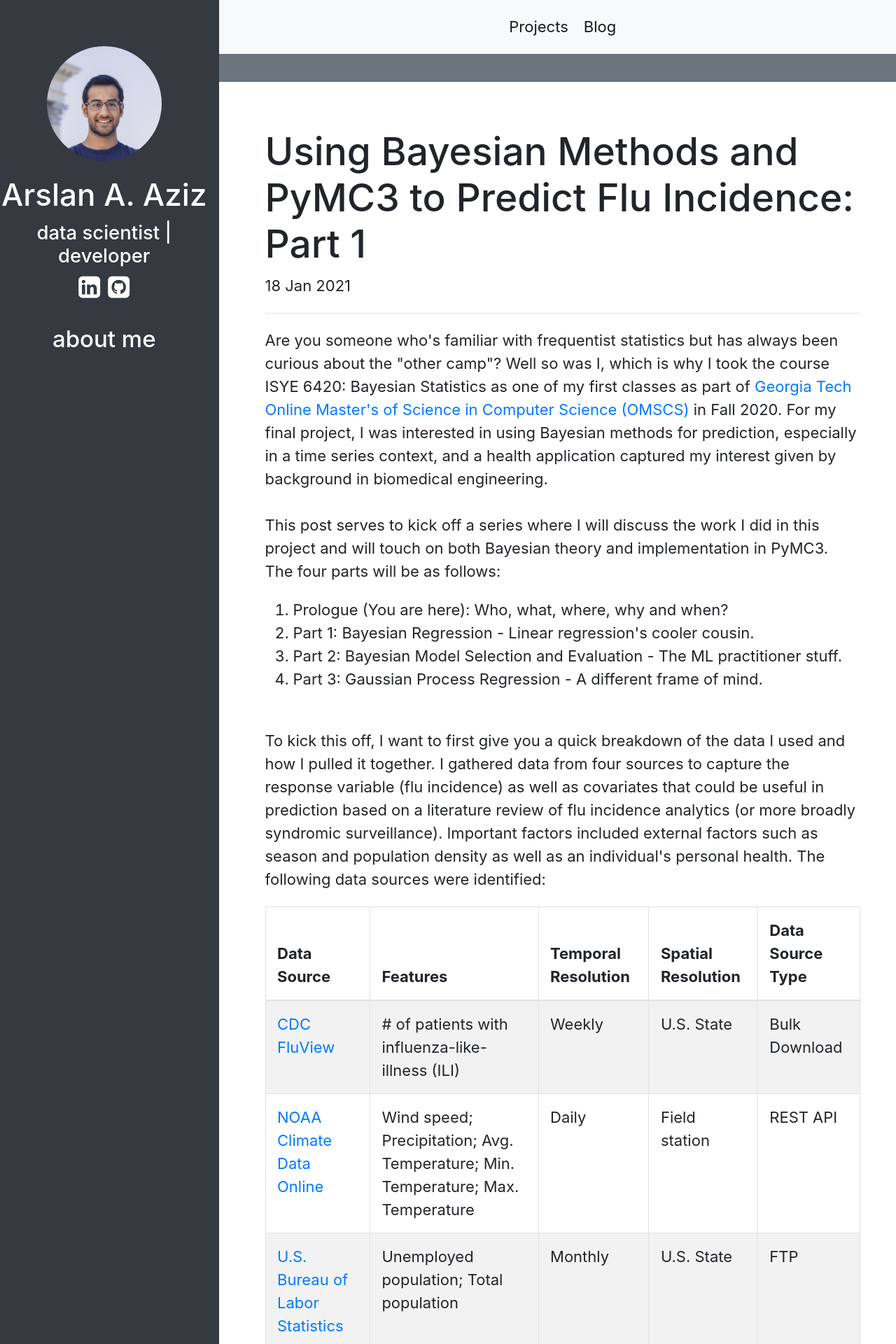
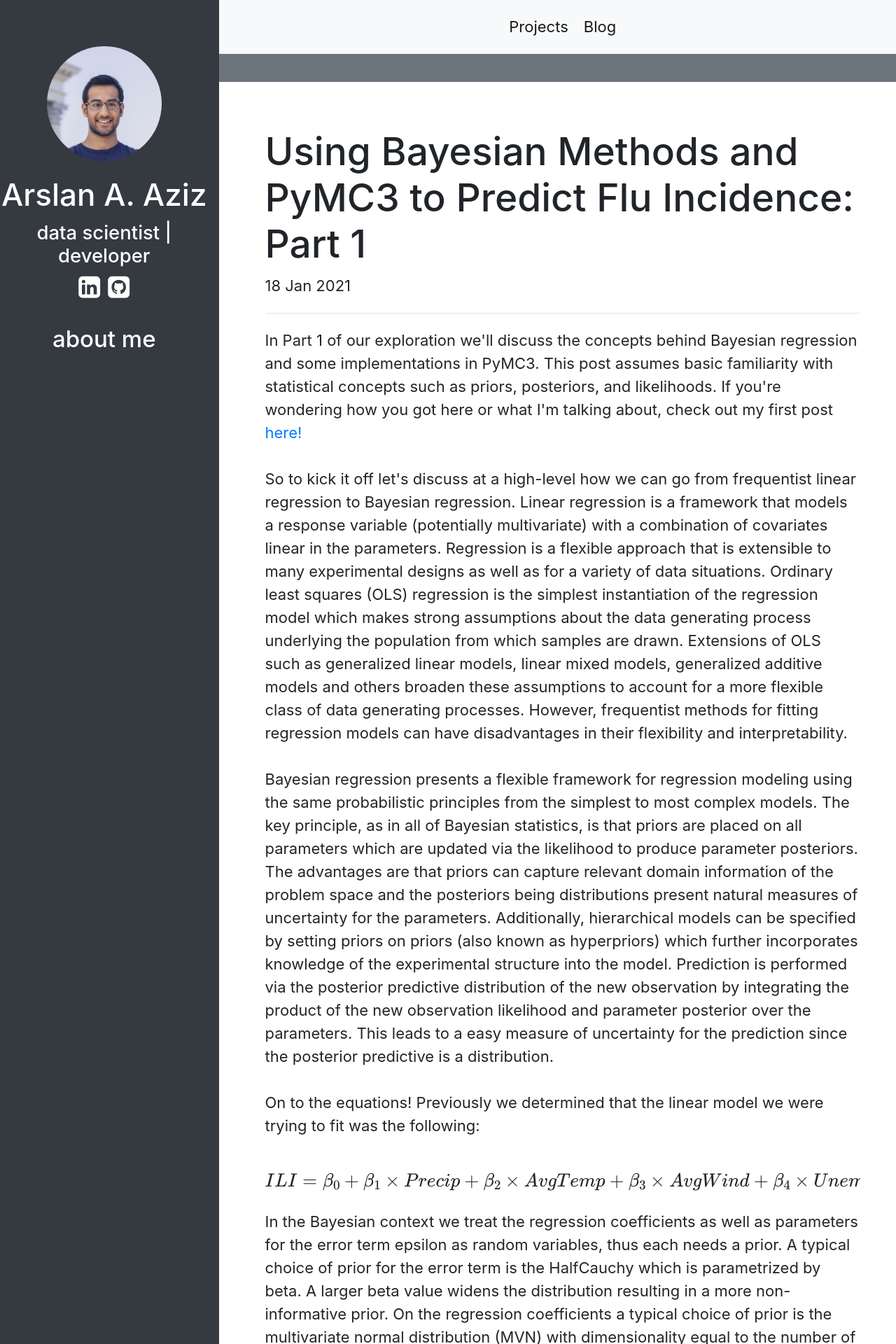
Before and after one commit to arslan-aziz/arslan-aziz.github.io, a Jekyll site: the page built from _posts/2021-01-18-bayesp2.html, in a window 1280 px wide. Shown: the top 1920 px of the page at 70% size. Built offline with Jekyll 4.4.1, drawn with Linux system fonts in a browser that asks for light colours; nearby versions of some CDN libraries; formulas are drawn with MathJax 3; some of the changed text lies outside the part shown.

Commit message:
completed bayes post 2

```diff
--- a/_layouts/default.html
+++ b/_layouts/default.html
@@ -15,6 +15,10 @@
     <script type="text/javascript" async
       src="https://cdnjs.cloudflare.com/ajax/libs/mathjax/2.7.7/MathJax.js?config=TeX-MML-AM_CHTML">
     </script>
+
+    <link rel="stylesheet" href="//cdnjs.cloudflare.com/ajax/libs/highlight.js/10.5.0/styles/agate.min.css">
+    <script src="//cdnjs.cloudflare.com/ajax/libs/highlight.js/10.5.0/highlight.min.js"></script>
+    <script>hljs.initHighlightingOnLoad();</script>
 
   </head>
   <style>
--- a/_posts/2021-01-05-bayesp1.html
+++ b/_posts/2021-01-05-bayesp1.html
@@ -12,7 +12,7 @@
 <p class="aboutme-size-font">
     Are you someone who's familiar with frequentist statistics but has always been curious about the "other camp"? Well so was I, which is why I took the
     course ISYE 6420: Bayesian Statistics as one of my first classes as part of
-    <a href="url">Georgia Tech Online Master's of Science in Computer Science (OMSCS)</a> in Fall 2020. For my final project, I was interested in using Bayesian
+    <a href="https://omscs.gatech.edu/">Georgia Tech Online Master's of Science in Computer Science (OMSCS)</a> in Fall 2020. For my final project, I was interested in using Bayesian
     methods for prediction, especially in a time series context, and a health application captured my interest given by background in biomedical engineering.
     <br><br>
 
@@ -77,12 +77,12 @@
     <a style="color:inherit" href="https://github.com/arslan-aziz/ISYE6420BayesProject" target="_blank">
         <u>Github</u> <i class="fa fa-github-square" style="font-size:28px"></i> <u>repository here.</u>
     </a>
-    In the next post we'll discuss Bayesian linear regression and dive into our first implementation using Bayesian methods to fit
+    In the <a href="https://arslan-aziz.com/2020/01/05/bayesp1.html">next post</a> we'll discuss Bayesian linear regression and dive into our first implementation using Bayesian methods to fit
     the following regression equation:<br>
 </p>
 
 <div style="overflow-x: auto; display: block;">
     <p>
-        \[ILI = \beta_0+ \beta_1 \times Precip+ \beta_2 \times AvgTemp+ \beta_3 \times AvgWind+ \beta_4 \times Unemp+ \beta_5 \times Pop+ \beta_6 \times NumProviders+ \beta_7 \times NumPatients\]
+        \[ILI = \beta_0+ \beta_1 \times Precip+ \beta_2 \times AvgTemp+ \beta_3 \times AvgWind+ \beta_4 \times Unemp+ \beta_5 \times Pop+ \beta_6 \times NumProviders+ \beta_7 \times NumPatients + \epsilon\]
     </p>
 </div>
--- a/_posts/2021-01-18-bayesp2.html
+++ b/_posts/2021-01-18-bayesp2.html
@@ -5,84 +5,146 @@
 date: 2021-01-18
 excerpt: >
     <p class="aboutme-size-font">
-        Are you someone who's familiar with frequentist statistics but has always been curious about the "other camp"? Well so was I...
+        In Part 1 of our exploration we'll discuss the concepts behind Bayesian regression and some implementations in PyMC3.
     </p>
 ---
 <hr>
 <p class="aboutme-size-font">
-    Are you someone who's familiar with frequentist statistics but has always been curious about the "other camp"? Well so was I, which is why I took the
-    course ISYE 6420: Bayesian Statistics as one of my first classes as part of
-    <a href="url">Georgia Tech Online Master's of Science in Computer Science (OMSCS)</a> in Fall 2020. For my final project, I was interested in using Bayesian
-    methods for prediction, especially in a time series context, and a health application captured my interest given by background in biomedical engineering.
-    <br><br>
+    In Part 1 of our exploration we'll discuss the concepts behind Bayesian regression and some implementations in PyMC3. This post assumes basic familiarity
+    with statistical concepts such as priors, posteriors, and likelihoods. If you're wondering how you got here or what I'm talking about, check out my first post
+    <a href="https://arslan-aziz.com/2020/01/05/bayesp1.html">here!</a>
+    <br>
+    <br>
+    So to kick it off let's discuss at a high-level how we can go from frequentist linear regression to Bayesian regression.
+    Linear regression is a framework that models a response variable (potentially multivariate) with a combination of covariates linear in the parameters.
+    Regression is a flexible approach that is extensible to many experimental designs as well as for a variety of data situations.
+    Ordinary least squares (OLS) regression is the simplest instantiation of the regression model which makes strong assumptions about the
+    data generating process underlying the population from which samples are drawn. Extensions of OLS such as generalized linear models,
+    linear mixed models, generalized additive models and others broaden these assumptions to account for a more flexible class of data
+    generating processes. However, frequentist methods for fitting regression models can have disadvantages in their flexibility and interpretability.
+    <br>
+    <br>
+    Bayesian regression presents a flexible framework for regression modeling using the same probabilistic
+    principles from the simplest to most complex models. The key principle, as in all of Bayesian statistics,
+    is that priors are placed on all parameters which are updated via the likelihood to produce parameter
+    posteriors. The advantages are that priors can capture relevant domain information of the problem
+    space and the posteriors being distributions present natural measures of uncertainty for the parameters.
+    Additionally, hierarchical models can be specified by setting priors on priors (also known as
+    hyperpriors) which further incorporates knowledge of the experimental structure into the model.
+    Prediction is performed via the posterior predictive distribution of the new observation by integrating
+    the product of the new observation likelihood and parameter posterior over the parameters. This leads
+    to a easy measure of uncertainty for the prediction since the posterior predictive is a distribution.
+    <br>
+    <br>
+    On to the equations! Previously we determined that the linear model we were trying to fit was the following:
+</p>
+<div style="overflow-x: auto; display: block;">
+    <p>
+        \[ILI = \beta_0+ \beta_1 \times Precip+ \beta_2 \times AvgTemp+ \beta_3 \times AvgWind+ \beta_4 \times Unemp+ \beta_5 \times Pop+ \beta_6 \times NumProviders+ \beta_7 \times NumPatients + \epsilon(\sigma) \]
+    </p>
+</div>
+<p>
+    In the Bayesian context we treat the regression coefficients as well as parameters for the error term epsilon as random variables, thus each needs a prior.
+    A typical choice of prior for the error term is the HalfCauchy which is parametrized by beta. A larger beta value widens the distribution resulting in a
+    more non-informative prior. On the regression coefficients a typical choice of prior is the multivariate normal distribution (MVN) with dimensionality equal
+    to the number of coefficients. As opposed to independent priors on each coefficient, MVN imposes regularization on the coefficients.
+    Further, the covariance matrix of MVN can be specified as well. In fact a covariance matrix that is the identity matrix induces L2 regularization (aka ridge regression).
+</p>
+<div style="overflow-x: auto; display: block;">
+    <p>
+        \[ \vec\beta \sim MVN(\vec0, \Sigma) \]
+    </p>
+    <p>
+        \[ \sigma \sim HalfCauchy(\beta) \]
+    </p>
+</div>
 
-    This post serves to kick off a series where I will discuss the work I did in this project and will touch on both Bayesian theory and implementation in PyMC3.
-    The four parts will be as follows:
-</p>
-    <ol class="aboutme-size-font">
-        <li>Prologue (You are here): Who, what, where, why and when?</li>
-        <li>Part 1: Bayesian Regression - Linear regression's cooler cousin.</li>
-        <li>Part 2: Bayesian Model Selection and Evaluation - The ML practitioner stuff.</li>
-        <li>Part 3: Gaussian Process Regression - A different frame of mind.</li>
-    </ol>
-    <br>
-<p class="aboutme-size-font">
-    To kick this off, I want to first give you a quick breakdown of the data I used and how I pulled it together.
-    I gathered data from four sources to capture the response variable (flu incidence) as well as covariates that could be useful in prediction
-    based on a literature review of flu incidence analytics (or more broadly syndromic surveillance). Important factors included external factors such
-    as season and population density as well as an individual's personal health. The following data sources were identified:
-</p>
-<div class="table-responsive" style="overflow-x:auto;">
-    <table class="table table-striped table-bordered">
-        <thead>
-            <tr>
-                <th scope="col">Data Source</th>
-                <th scope="col">Features</th>
-                <th scope="col">Temporal Resolution</th>
-                <th scope="col">Spatial Resolution</th>
-                <th scope="col">Data Source Type</th>
-            </tr>
-        </thead>
-        <tbody>
-            <tr>
-                <td><a href="url">CDC FluView</a></td>
-                <td># of patients with influenza-like-illness (ILI)</td>
-                <td>Weekly</td>
-                <td>U.S. State</td>
-                <td>Bulk Download</td>
-            </tr>
-            <tr>
-                <td><a href="url">NOAA Climate Data Online</a></td>
-                <td>Wind speed; Precipitation; Avg. Temperature; Min. Temperature; Max. Temperature</td>
-                <td>Daily</td>
-                <td>Field station</td>
-                <td>REST API</td>
-            </tr>
-            <tr>
-                <td><a href="url">U.S. Bureau of Labor Statistics</a></td>
-                <td>Unemployed population; Total population</td>
-                <td>Monthly</td>
-                <td>U.S. State</td>
-                <td>FTP</td>
-            </tr>
-        </tbody>
-    </table>
-</div>
-<p class="aboutme-size-font">
-    Unemploymed population was included to capture the mental and health effects of economic stress with which unemployment
-    has been shown to be strongly correlated. Data were pulled accordingly with the Data Source Type and aggregated
-    to the monthly and U.S. state levels.
-    <br><br>
-    Thanks for reading up to this point! You can find source code for data transformations and the rest of the project as well at the
-    <a style="color:inherit" href="https://github.com/arslan-aziz/ISYE6420BayesProject" target="_blank">
-        <u>Github</u> <i class="fa fa-github-square" style="font-size:28px"></i> <u>repository here.</u>
-    </a>
-    In the next post we'll discuss Bayesian linear regression and dive into our first implementation using Bayesian methods to fit
-    the following regression equation:<br>
+<p>
+    Phew, that was quite a bit of ground to cover. Let's put this into code now.
 </p>
 
-<div style="overflow-x: auto; display: block;">
-    <p>
-        \[ILI = \beta_0+ \beta_1 \times Precip+ \beta_2 \times AvgTemp+ \beta_3 \times AvgWind+ \beta_4 \times Unemp+ \beta_5 \times Pop+ \beta_6 \times NumProviders+ \beta_7 \times NumPatients\]
-    </p>
+
+<p>
+    We need the following imports for data manipulation, modeling, and plotting.
+</p>
+<div>
+    <pre><code>
+        import pymc3 as pm
+        import pandas as pd
+        import numpy as np
+        import arviz as az
+        import matplotlib.pyplot as plt
+        import scipy as sp
+        from sklearn.preprocessing import StandardScaler
+        from theano import shared
+        from statsmodels.tsa.seasonal import seasonal_decompose
+    </code></pre>
 </div>
+<p>
+    Our time-series is of length 120 so we use the first 100 observations for training. Our input numpy array <code>data_mat</code> contains all features
+    and the response variable.
+</p>
+<div>
+    <pre><code>
+        num_obs = data_mat.shape[0]
+        num_train = 100 # todo set this as proportion
+        num_test = num_obs - num_train
+        num_feats = data_mat.shape[1] - 1
+        X_train = data_mat[:num_train, 1:]
+        y_train = data_mat[:num_train, 0]
+        X_test = data_mat[num_train:, 1:]
+        y_test = data_mat[num_train:, 0]
+    </code></pre>
+</div>
+<p>
+We first instantiate a PyMC Model object and within its context we define our model. We need to specify distributions for all random variables
+we noted as well as the sampling distribution of our observations (regression function). We also set parameters for our MCMC sampling. The default
+sampler used by PyMC3 is the NUTS sampler, on which you can learn more about <a href="https://arxiv.org/abs/1111.4246">here</a>. More traditional Monte Carlo
+samplers for Bayesian inference are Metropolis-Hastings and Gibbs. I may discuss differences between Monte Carlo samplers in a future post.
+</p>
+<div>
+    <pre><code>
+        with pm.Model() as reg_model:
+            # Use all features except for time.
+            x = pm.Data('x', X_train[:,:-1])
+            beta_prior_mu = np.zeros(num_feats-1)
+            sd_dist = pm.Exponential.dist(1.0, shape=num_feats-1)
+            chol, corr, stds = pm.LKJCholeskyCov('chol_cov', n=num_feats-1, eta=2, sd_dist
+            # set priors
+            beta = pm.MvNormal('beta', beta_prior_mu, chol=chol, shape=num_feats-1)
+            sigma = pm.HalfCauchy('sigma', beta=20)
+            mu = pm.Deterministic('mu', pm.math.dot(x,beta))
+            # define likelihood
+            likelihood = pm.Normal('likelihood', mu=mu, sd=sigma, observed=y_train)
+            # sample
+            trace = pm.sample(5000, chains=2, tune=4000, target_accept=0.95)
+    </code></pre>
+</div>
+<p>
+    Now let's generate predictions on both the train and test data.
+</p>
+<div>
+    <pre><code>
+        # sample posterior predictive distribution for train and test sets to evaluate model
+        with reg_model:
+            # update values of predictors
+            pm.set_data({"x": X_test[:,:-1]})
+            # use the updated values and predict outcomes and probabilities:
+            model_preds_test = pm.sample_posterior_predictive(trace, var_names=["mu"])
+
+        with reg_model:
+            # update values of predictors
+            pm.set_data({"x": X_train[:,:-1]})
+            # use the updated values and predict outcomes and probabilities:
+            model_preds_train = pm.sample_posterior_predictive(trace, var_names=["mu"])
+    </code></pre>
+</div>
+<p>
+    So what do our results look like? Well check them out below. Notice that we were able to generate 95% credible sets around our predictions as well.
+    But how well did our model really do? In the next article we'll discuss how the credible sets were generated, metrics to evaluate Bayesian models, and
+    Bayesian model selection techniques.
+</p>
+
+<div class="media mb-3 justify-content-center">
+    <img src="/assets/images/2021-01-18-bayesp2-fig1.svg" class="mr-3 ml-3 w-50">
+</div>
--- a/backlog/bayes_notes.txt
+++ b/backlog/bayes_notes.txt
@@ -38,7 +38,7 @@
             - Fitting bayes regression models in PyMC3
             - Next post
         - Part 2
-            - Model evaluation
+            - Model evaluation: trace plots, metrics, bayesian r^2, credible sets, feature selection
             - Model selection techniques
             - Evaluating and selecting models in PyMC3
             - Next post
```
Also changed, not shown: assets/images/2021-01-18-bayesp2-fig1.png (added), assets/images/2021-01-18-bayesp2-fig1.svg (added).
